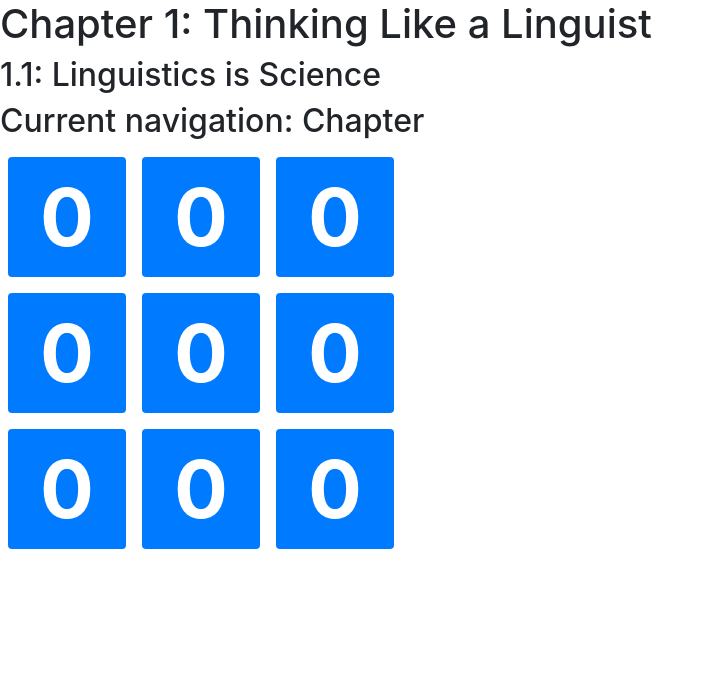
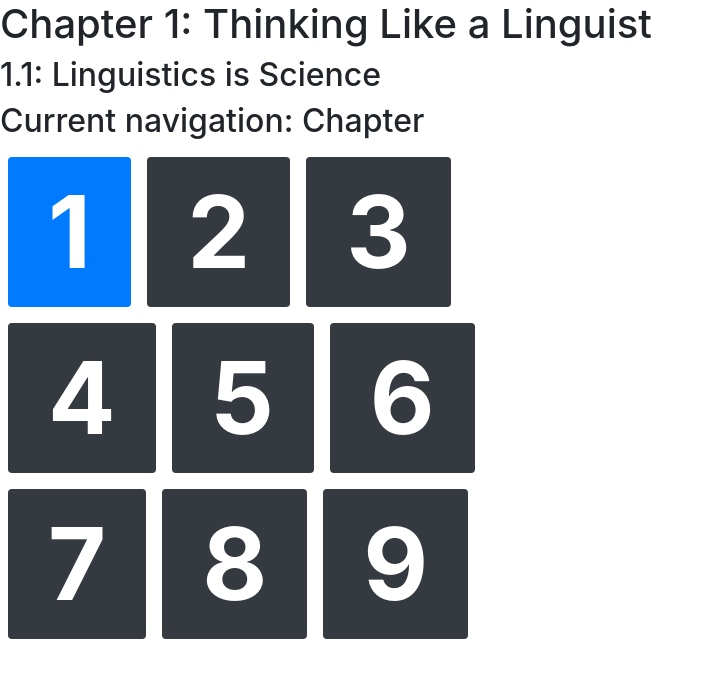
Before and after one commit to FrankSu1996/Textbook2Speech, a React (Create React App) app in the folder client/: page / in a window 1280 px wide. Shown: the top 678 px of the page, without its empty margins (0-713 px from the left). Built offline with nearby package versions, Linux system fonts and the light colour scheme.

Commit message:
updating table of contents graphics

```diff
--- a/client/src/components/table/table.jsx
+++ b/client/src/components/table/table.jsx
@@ -31,7 +31,7 @@ class Table extends Component {
       done: false,
       starting: true,
       showTutorial: false,
-      colours: [0,0,0,0,0,0,0,0,0]
+      colours: [0,1,1,1,1,1,1,1,1]
     };
   }
   handleKeyPress = event => {
@@ -90,7 +90,14 @@ class Table extends Component {
   };
   //inverts all colours in array
   invertColours = () => {
-
+    let tempList;
+    if (this.state.nav === 0){
+      tempList = this.state.colours.map((val) => val + 1);
+    }
+    else {
+      tempList = this.state.colours.map((val) => val - 1);
+    }
+    this.setState({colours: tempList});
   }
   //reads welcome message if user just beginning, otherwise reads current state to remind user where they are
   start = () => {
@@ -133,6 +140,7 @@ class Table extends Component {
   upArrowHandle = () => {
     //increments the navigation state
     if (this.state.nav < NAV.MAX - 1) {
+      this.invertColours();
       let navigation = this.state.nav;
       navigation += 1;
       this.setState({nav: navigation});
@@ -149,6 +157,7 @@ class Table extends Component {
       let navigation = this.state.nav;
       navigation -= 1;
       this.setState({nav: navigation});
+      this.invertColours();
       speechSynthesis.cancel();
       this.read('Subchapter navigation', this.state.audioConfig);
       this.read(this.getCurrentSubchap().name, this.state.audioConfig);
@@ -268,10 +277,13 @@ class Table extends Component {
     let navigation;
     let chapter = this.getCurrentChap().name;
     let subChapter = this.getCurrentSubchap().name;
+    let curNum;
     if (this.state.nav === 0) {
       navigation = 'Subchapter';
+      curNum = this.state.subChapterNumber;
     } else {
       navigation = 'Chapter';
+      curNum = this.state.chapterNumber;
     }
 
     return (
@@ -280,18 +292,18 @@ class Table extends Component {
       <h2>{subChapter} </h2>
       <h2>Current navigation: {navigation} </h2>
       <div style={{ display: 'flex '}}>
-        <TC />
-        <TC />
-        <TC />
+        <TC num={1} colour={this.state.colours[0]}/>
+        <TC num={2} colour={this.state.colours[1]}/>
+        <TC num={3} colour={this.state.colours[2]}/>
       </div>
       <div style={{ display: 'flex '}}>
-        <TC />
-        <TC />
-        <TC />
+        <TC num={4} colour={this.state.colours[3]}/>
+        <TC num={5} colour={this.state.colours[4]}/>
+        <TC num={6} colour={this.state.colours[5]}/>
       </div><div style={{ display: 'flex '}}>
-        <TC />
-        <TC />
-        <TC />
+        <TC num={7} colour={this.state.colours[6]}/>
+        <TC num={8} colour={this.state.colours[7]}/>
+        <TC num={9} colour={this.state.colours[8]}/>
       </div>
       {this.state.showTutorial ? (
         <Tutorial closePopup={this.toggleTutorial.bind(this)} />
--- a/client/src/components/table/tableComponents.jsx
+++ b/client/src/components/table/tableComponents.jsx
@@ -2,17 +2,24 @@ import React, { Component } from "react";
 
 class TC extends Component {
     state = {
-        num: 0,
-        colour:"badge badge-primary m-2"
+        num: this.props.num,
+        colour: this.props.colour
     };
 
     styles = {
-        fontSize: 80
+        fontSize: 100
     };
     render () {
+        let colour;
+        if (this.state.colour == 0){
+            colour = "badge badge-primary m-2"
+        }
+        else {
+            colour = "badge badge-dark m-2"
+        }
         return (
             <div>
-                <span style = {this.styles} className={this.state.colour}> {this.state.num}</span>
+                <span style = {this.styles} className={colour}> {this.state.num}</span>
             </div>
         );
     }
```
